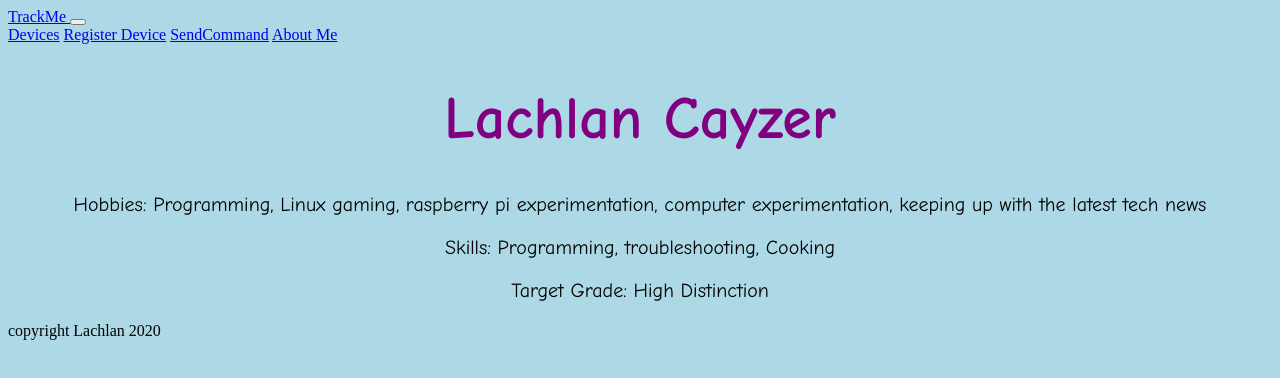
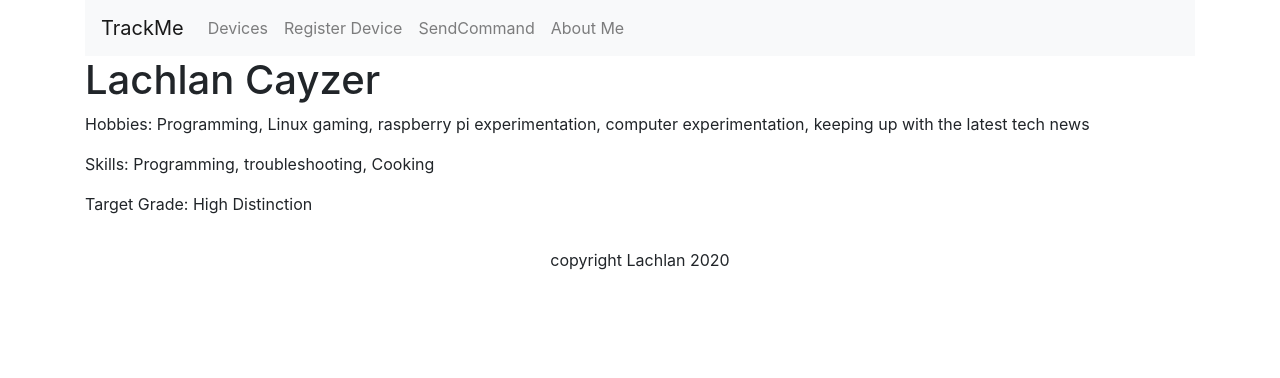
Before and after one commit to Lachlan-C/TrackMe, a website: page web/public/about-me.html in a window 1280 px wide. Drawn offline with nearby package versions, Linux system fonts and the light colour scheme.

Commit message:
EXTEND: some final quality of life changes

```diff
--- a/web/public/about-me.html
+++ b/web/public/about-me.html
@@ -6,7 +6,7 @@
     <metaname="description" content="A frontend dashboard for theTrackMe application" />
     <metaname="author" content="Lachlan Cayzer" />
     <metaname="viewport" content="width=device-width, initial-scale=1.0" />
-    <link rel="stylesheet" href="style.css" />
+    <link rel="stylesheet" href="https://stackpath.bootstrapcdn.com/bootstrap/4.5.0/css/bootstrap.min.css" />
     <title>TrackMe</title>
 </head>
 
@@ -21,9 +21,8 @@
     </div>
     <div id="footer"></div>
     <script src="https://code.jquery.com/jquery-3.5.1.min.js"></script>
+    <script src="https://stackpath.bootstrapcdn.com/bootstrap/4.5.0/js/bootstrap.min.js"></script>
     <script src="app.js"></script>
-
-
 </body>
 
 </html>
--- a/web/public/style.css
+++ /dev/null
@@ -1,17 +0,0 @@
-
-h1 {
-    color: purple;
-    font-size: 60px;
-    text-align: center;
-    font-family: "Comic Sans MS";
-  }
-
-body {
-    background-color: lightblue;
-  }
-
-  p {
-    font-size: 20px;
-    text-align: center;
-    font-family: "Comic Sans MS", cursive;
-  }
```
